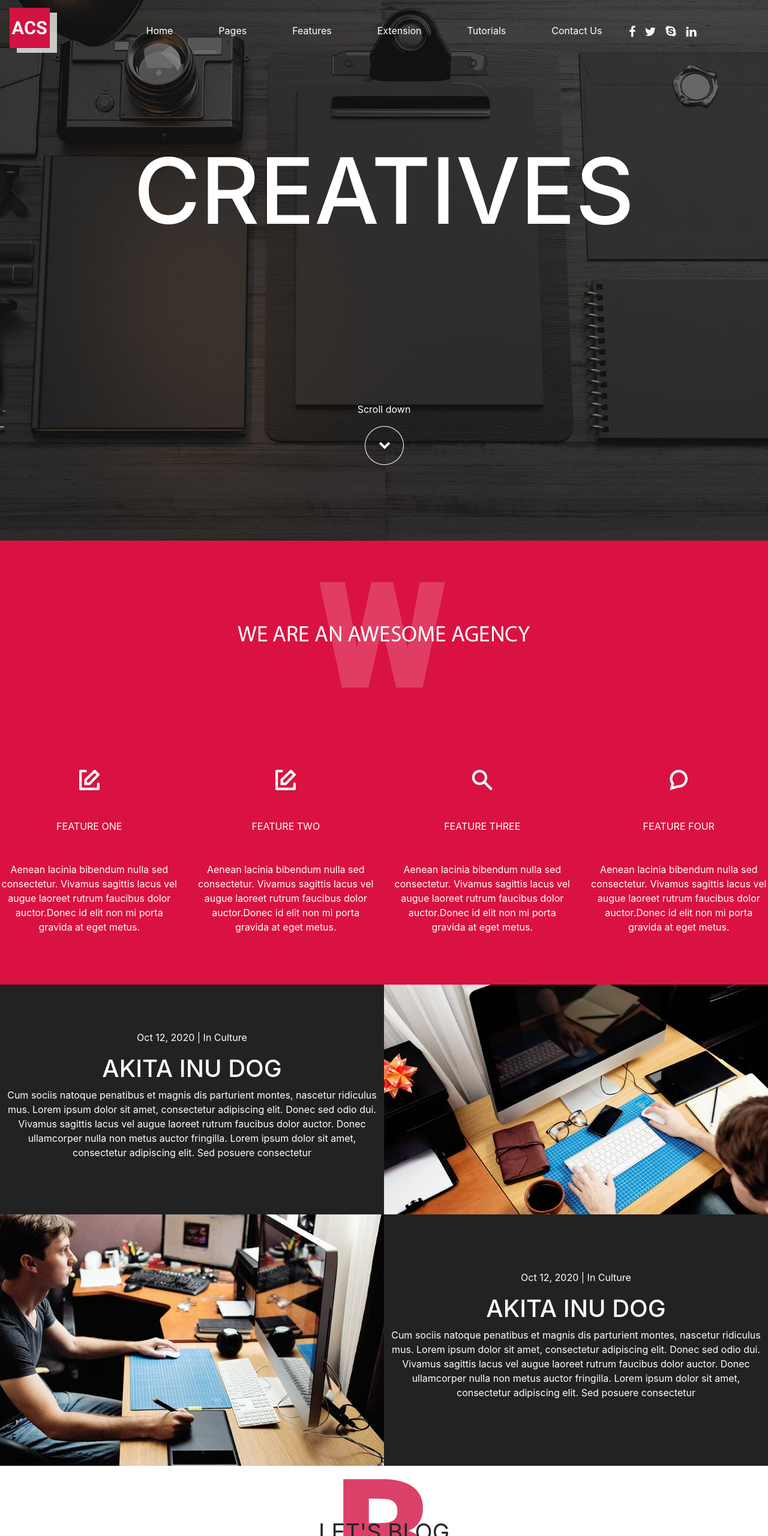
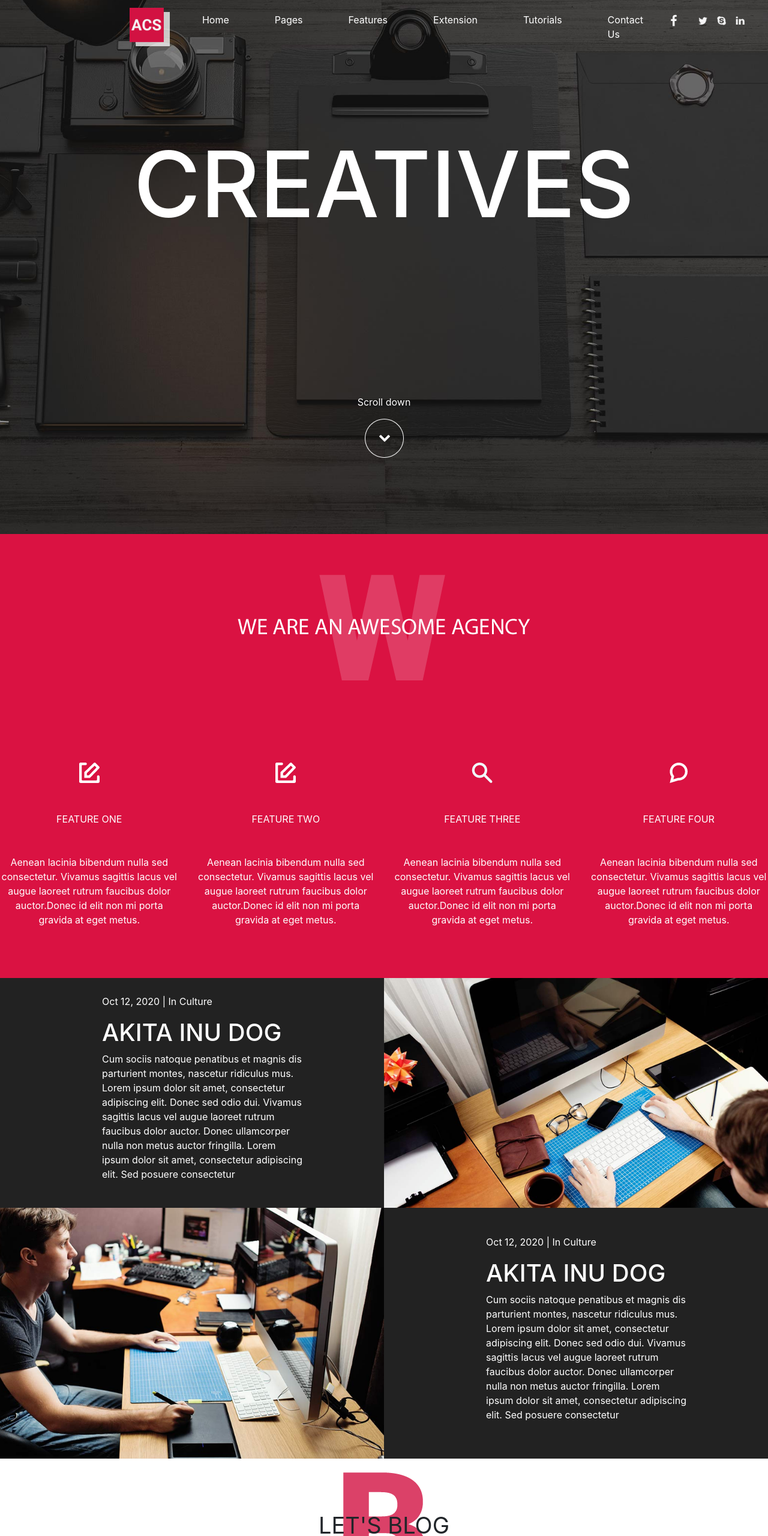
Before and after one commit to Henry1098/MaquetteAgency, a plain HTML site: page index.html in a window 1280 px wide. Shown: the top 2560 px of the page at 60% size. Drawn offline with nearby package versions, Linux system fonts and the light colour scheme.

Commit message:
Placements des éléments Part2

```diff
--- a/css/style.css
+++ b/css/style.css
@@ -22,7 +22,15 @@ body{
     background-size:cover ;
 
 }
+.logos
+{
+    margin-right:15px;
+}
 
+.navbar-brand
+{
+    margin-left: 200px;
+}
 .police
 {
     font-size: 152px;
@@ -60,6 +68,11 @@ nav .navbar-nav li a{
     width:100%;
 }
 
+.worktext
+{
+    margin-left: 170px;
+    margin-right: 135px;
+}
 /* Let's blog section */
 .textblog
 {
@@ -75,6 +88,10 @@ nav .navbar-nav li a{
 .red
 {
     color: red;
+}
+.textcampaign
+{
+    margin-bottom: 150px!important;
 }
 
 /* Section bas */
--- a/index.html
+++ b/index.html
@@ -52,13 +52,13 @@
 
 
                             <a class="nav-link logos" href="http://www.facebook.com"><img src="img/facebook.png" alt=""
-                                    class="img-fluid"></a>
+                                    class="img-fluid logos"></a>
                             <a class="nav-link" href="http://www.twitter.com"><img src="img/twitter.png" alt=""
-                                    class="img-fluid"></a>
+                                    class="img-fluid logos"></a>
                             <a class="nav-link" href="http://www.skype.com"><img src="img/skype.png" alt=""
-                                    class="img-fluid"></a>
+                                    class="img-fluid logos"></a>
                             <a class="nav-link" href="http://www.linkedin.com"><img src="img/linkedin.png" alt=""
-                                    class="img-fluid"></a>
+                                    class="img-fluid logos"></a>
                         </ul>
                         <div class="logos">
 
@@ -121,12 +121,12 @@
     </section>
     <section id="worksection">
         <div class="container-fluid work white" >
-            <div class="row no-gutters justify-content-center align-items-center text-center"  style="min-height:600px;">
+            <div class="row no-gutters justify-content-center align-items-center"  style="min-height:600px;">
                 <div class="col-12 col-md-12 col-xl-6" >
 
-                        <p>Oct 12, 2020 | In Culture</p>
-                        <h1>AKITA INU DOG</h1>
-                        <p>Cum sociis natoque penatibus et magnis dis parturient montes, nascetur ridiculus mus. Lorem
+                        <p class="worktext">Oct 12, 2020 | In Culture</p>
+                        <h1 class="worktext">AKITA INU DOG</h1>
+                        <p class="worktext">Cum sociis natoque penatibus et magnis dis parturient montes, nascetur ridiculus mus. Lorem
                             ipsum dolor sit amet, consectetur adipiscing elit. Donec sed odio dui. Vivamus sagittis
                             lacus vel augue laoreet rutrum faucibus dolor auctor.
 
@@ -149,9 +149,9 @@
                 </div>
                 <div class="col-12 col-md-12 col-xl-6">
                     <div class="work2">
-                        <p>Oct 12, 2020 | In Culture</p>
-                        <h1>AKITA INU DOG</h1>
-                        <p>Cum sociis natoque penatibus et magnis dis parturient montes, nascetur ridiculus mus. Lorem
+                        <p class="worktext">Oct 12, 2020 | In Culture</p>
+                        <h1 class="worktext">AKITA INU DOG</h1>
+                        <p class="worktext">Cum sociis natoque penatibus et magnis dis parturient montes, nascetur ridiculus mus. Lorem
                             ipsum dolor sit amet, consectetur adipiscing elit. Donec sed odio dui. Vivamus sagittis
                             lacus vel augue laoreet rutrum faucibus dolor auctor.
 
@@ -189,7 +189,7 @@
                 <div class="col-12 col-md-6 col-xl-3">
                     <img src="img/Layer83.png" alt="" class="img-fluid">
                     <h3 class="red mt-5">Fresh Summer Campaign</h3>
-                    <p class="mt-5">Lorem ipsum dolor sit amet consectetur adipisicing elit. Hic iste aperiam aut illo
+                    <p class="mt-5 mb-5 textcampaign">Lorem ipsum dolor sit amet consectetur adipisicing elit. Hic iste aperiam aut illo
                         repellat
                         adipisci vero eaque velit aspernatur assumenda eum recusandae expedita officiis molestiae
                         asperiores, id, necessitatibus autem atque.</p>
@@ -198,7 +198,7 @@
                 <div class="col-12 col-md-6 col-xl-3">
                     <img src="img/Layer84.png" alt="" class="img-fluid">
                     <h3 class="red mt-5">Fresh Summer Campaign</h3>
-                    <p class="mt-5">Lorem ipsum dolor sit amet consectetur adipisicing elit. Hic iste aperiam aut illo
+                    <p class="mt-5 mb-5 textcampaign">Lorem ipsum dolor sit amet consectetur adipisicing elit. Hic iste aperiam aut illo
                         repellat
                         adipisci vero eaque velit aspernatur assumenda eum recusandae expedita officiis molestiae
                         asperiores, id, necessitatibus autem atque.</p>
@@ -206,8 +206,8 @@
                 </div>
                 <div class="col-12 col-md-6 col-xl-3">
                     <img src="img/Layer85.png" alt="" class="img-fluid">
-                    <h3 class="red mt-5">Fresh Summer Campaign</h3>
-                    <p class="mt-5">Lorem ipsum dolor sit amet consectetur adipisicing elit. Hic iste aperiam aut illo
+                    <h3 class="red mt-5 mb-5 ">Fresh Summer Campaign</h3>
+                    <p class="mt-5 mb-5 textcampaign">Lorem ipsum dolor sit amet consectetur adipisicing elit. Hic iste aperiam aut illo
                         repellat
                         adipisci vero eaque velit aspernatur assumenda eum recusandae expedita officiis molestiae
                         asperiores, id, necessitatibus autem atque.</p>
@@ -217,7 +217,7 @@
                 <div class="col-12 col-md-6 col-xl-3">
                     <img src="img/Layer83.png" alt="" class="img-fluid">
                     <h3 class="red mt-5">Fresh Summer Campaign</h3>
-                    <p class="mt-5">Lorem ipsum dolor sit amet consectetur adipisicing elit. Hic iste aperiam aut illo
+                    <p class="mt-5 mb-5 textcampaign">Lorem ipsum dolor sit amet consectetur adipisicing elit. Hic iste aperiam aut illo
                         repellat
                         adipisci vero eaque velit aspernatur assumenda eum recusandae expedita officiis molestiae
                         asperiores, id, necessitatibus autem atque.</p>
```
